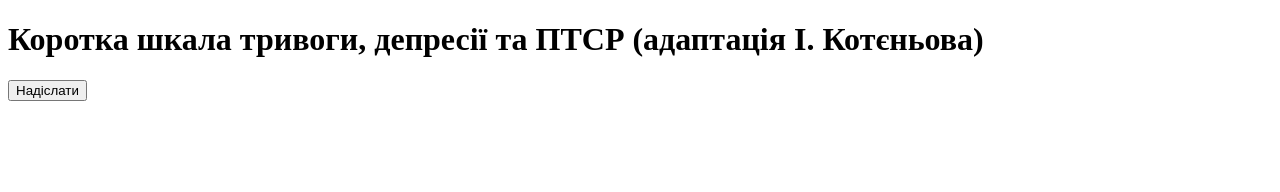
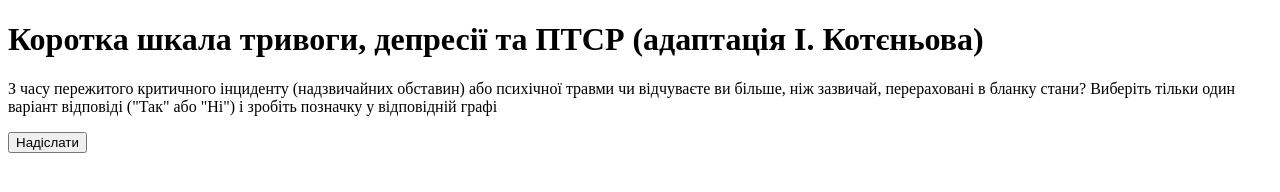
Before and after one commit to Slatvinska/slatvinska.github.io, a plain HTML site: page depression_test.html in a window 1280 px wide. Drawn offline with Linux system fonts and the light colour scheme.

Commit message:
Update depression_test.html

```diff
--- a/depression_test.html
+++ b/depression_test.html
@@ -6,6 +6,13 @@
 </head>
 <body>
 <h1>Коротка шкала тривоги, депресії та ПТСР (адаптація І. Котєньова)</h1>
-<input type="submit" value="Надіслати">
-</body>
+  <p>З часу пережитого критичного інциденту (надзвичайних обставин) або психічної травми чи відчуваєте ви більше, ніж зазвичай, перераховані в бланку стани? Виберіть тільки один варіант відповіді ("Так" або "Ні") і зробіть позначку у відповідній графі</p>
+
+  <input type="submit" value="Надіслати">
+<!-- Коментар про MIT ліцензію та автора -->
+  <!--
+    MIT License
+    Автор: Slatvinska Valeria
+  -->
+    </body>
 </html>
```
